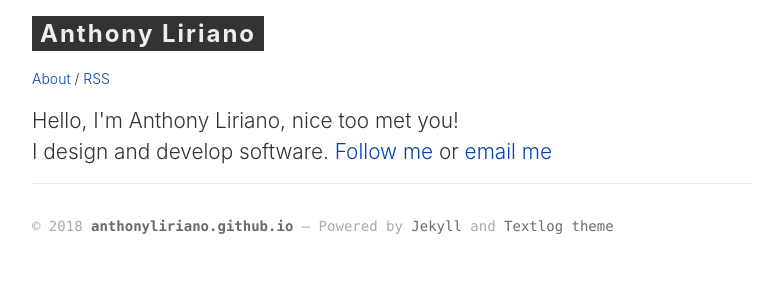
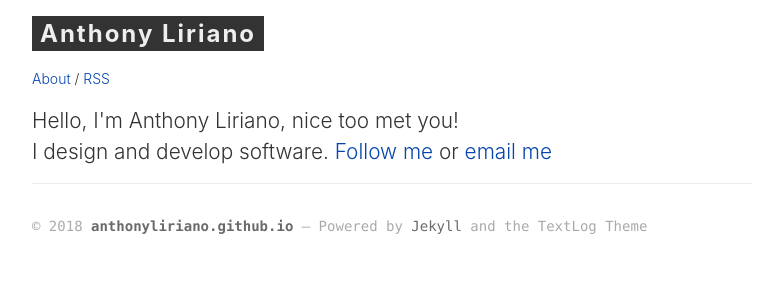
Before and after one commit to anthonyliriano/anthonyliriano.github.io, a Jekyll site: the page built from index.html, in a window 1280 px wide. Shown: the top 300 px of the page, without its empty margins (8-791 px from the left). Built offline with Jekyll 4.4.1, drawn with Linux system fonts in a browser that asks for light colours.

Commit message:
updating footer

```diff
--- a/_layouts/default.html
+++ b/_layouts/default.html
@@ -5,7 +5,7 @@
     <div class="page-content">
       {{ content }}
       <div class="copyright">
-        <p>&copy; {{ site.time | date: '%Y' }} <a href="{{ '/' | prepend: site.baseurl | prepend: site.url }}"><strong>{{ site.title }}</strong></a> ― Powered by <a href="https://jekyllrb.com/">Jekyll</a> and <a href="https://github.com/heiswayi/textlog">Textlog theme</a></p>
+        <p>&copy; {{ site.time | date: '%Y' }} <a href="{{ '/' | prepend: site.baseurl | prepend: site.url }}"><strong>{{ site.title }}</strong></a> ― Powered by <a href="https://jekyllrb.com/">Jekyll</a> and the TextLog Theme</p>
       </div>
     </div>
     {% include google_analytics.html %}
```
